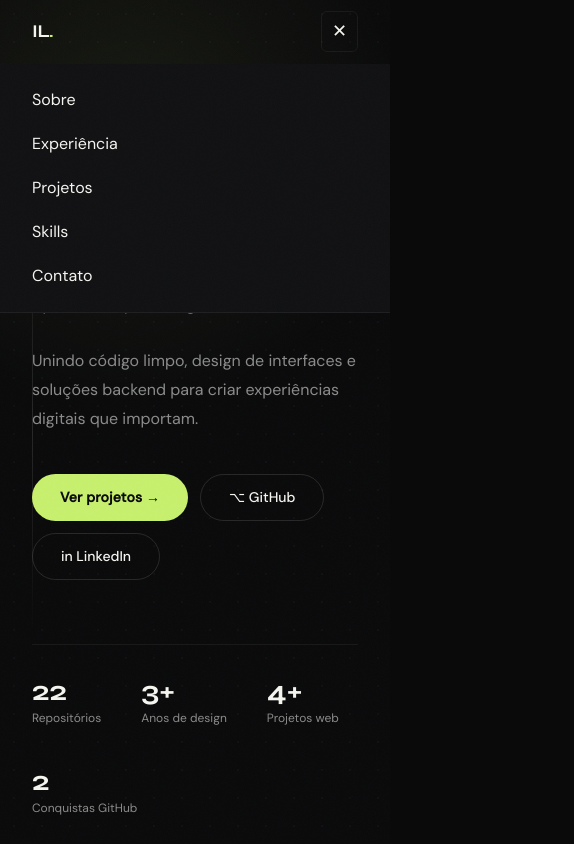
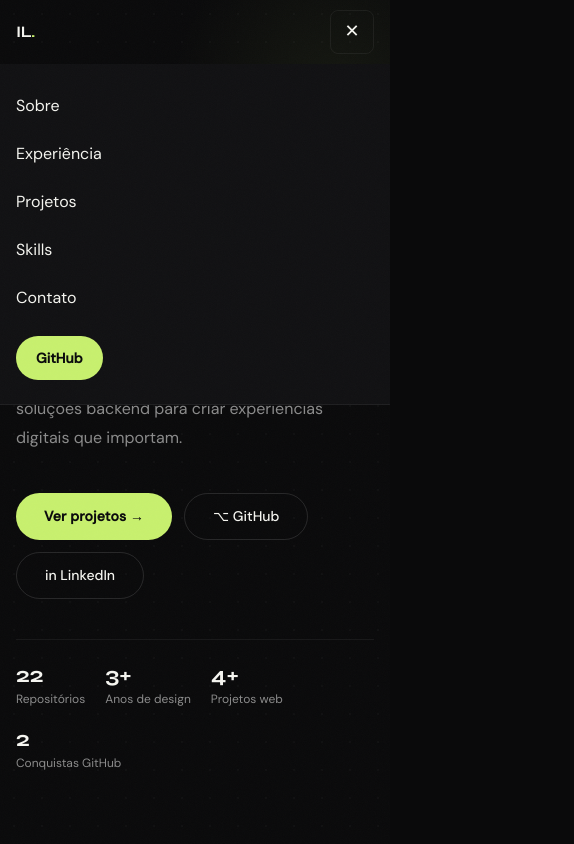
Before and after one commit to 7Zac/portifolio, a Next.js app: page / in a window 390 px wide. Both pictures are taken after a click on the button "Abrir menu". Shown: the top 844 px of the page, 574 px wide, since content can reach past the window. Built offline with nearby package versions, Linux system fonts and the light colour scheme.

Commit message:
chore: adjustment responsived project

```diff
--- a/app/components/Contact.tsx
+++ b/app/components/Contact.tsx
@@ -44,7 +44,7 @@ export default function Contact() {
     border: "1px solid var(--border)",
     borderRadius: "10px",
     padding: "12px 14px",
-    fontSize: "14px",
+    fontSize: "16px",
     color: "var(--text-primary)",
     outline: "none",
     transition: "border-color 0.2s",
@@ -52,12 +52,8 @@ export default function Contact() {
   } as React.CSSProperties;
 
   return (
-    <section
-      id="contato"
-      style={{ padding: "6rem 2rem", maxWidth: "900px", margin: "0 auto" }}
-    >
-      {/* Header */}
-      <div style={{ marginBottom: "3.5rem" }}>
+    <section id="contato" className="section-pad page-container">
+      <div style={{ marginBottom: "clamp(2rem, 5vw, 3.5rem)" }}>
         <p style={{ fontSize: "12px", color: "var(--accent)", fontWeight: 600, letterSpacing: "0.12em", textTransform: "uppercase", marginBottom: "8px" }}>
           <span className="accent-line" />Contato
         </p>
@@ -70,10 +66,9 @@ export default function Contact() {
         </h2>
       </div>
 
-      <div style={{ display: "grid", gridTemplateColumns: "1fr 1fr", gap: "3rem", alignItems: "start" }}>
-        {/* Left — social links */}
+      <div className="grid-2-col">
         <div>
-          <p style={{ fontSize: "15px", color: "var(--text-secondary)", lineHeight: 1.75, marginBottom: "2rem" }}>
+          <p style={{ fontSize: "clamp(15px, 2vw, 16px)", color: "var(--text-secondary)", lineHeight: 1.75, marginBottom: "2rem" }}>
             Estou aberto a novas oportunidades, projetos freelance e colaborações. Me mande uma mensagem ou encontre-me nas redes.
           </p>
           <div style={{ display: "flex", flexDirection: "column", gap: "10px" }}>
@@ -94,6 +89,7 @@ export default function Contact() {
                   padding: "12px 16px",
                   textDecoration: "none",
                   transition: "all 0.2s",
+                  minHeight: "44px",
                 }}
               >
                 <span
@@ -115,23 +111,23 @@ export default function Contact() {
                 >
                   {s.icon}
                 </span>
-                <div>
+                <div style={{ minWidth: 0 }}>
                   <div style={{ fontSize: "13px", fontWeight: 600, color: "var(--text-primary)" }}>{s.label}</div>
-                  <div style={{ fontSize: "12px", color: "var(--text-muted)" }}>{s.desc}</div>
+                  <div style={{ fontSize: "12px", color: "var(--text-muted)", overflow: "hidden", textOverflow: "ellipsis" }}>{s.desc}</div>
                 </div>
-                <span style={{ marginLeft: "auto", color: "var(--text-muted)", fontSize: "14px" }}>→</span>
+                <span style={{ marginLeft: "auto", color: "var(--text-muted)", fontSize: "14px", flexShrink: 0 }}>→</span>
               </a>
             ))}
           </div>
         </div>
 
-        {/* Right — form */}
         <div
           style={{
             background: "var(--bg-2)",
             border: "1px solid var(--border)",
             borderRadius: "20px",
-            padding: "2rem",
+            padding: "clamp(1.25rem, 4vw, 2rem)",
+            minWidth: 0,
           }}
         >
           {sent ? (
@@ -144,6 +140,7 @@ export default function Contact() {
                 Obrigado pelo contato. Responderei em breve!
               </p>
               <button
+                type="button"
                 onClick={() => setSent(false)}
                 style={{
                   marginTop: "1.5rem",
@@ -151,7 +148,8 @@ export default function Contact() {
                   color: "var(--accent)",
                   border: "1px solid rgba(200,240,110,0.2)",
                   borderRadius: "8px",
-                  padding: "8px 20px",
+                  padding: "10px 20px",
+                  minHeight: "44px",
                   fontSize: "14px",
                   cursor: "pointer",
                   fontFamily: "var(--font-body)",
@@ -208,7 +206,7 @@ export default function Contact() {
                   placeholder="Conte sobre o projeto ou oportunidade..."
                   value={formState.message}
                   onChange={(e) => setFormState((f) => ({ ...f, message: e.target.value }))}
-                  style={{ ...inputStyle, resize: "vertical" }}
+                  style={{ ...inputStyle, resize: "vertical", minHeight: "120px" }}
                   onFocus={(e) => (e.target.style.borderColor = "var(--border-hover)")}
                   onBlur={(e) => (e.target.style.borderColor = "var(--border)")}
                 />
@@ -225,12 +223,14 @@ export default function Contact() {
                   border: "none",
                   borderRadius: "10px",
                   padding: "13px",
+                  minHeight: "48px",
                   fontSize: "14px",
                   fontWeight: 600,
                   cursor: sending ? "not-allowed" : "pointer",
                   fontFamily: "var(--font-body)",
                   transition: "all 0.2s",
                   letterSpacing: "0.01em",
+                  width: "100%",
                 }}
               >
                 {sending ? "Enviando..." : "Enviar mensagem →"}
@@ -239,12 +239,6 @@ export default function Contact() {
           )}
         </div>
       </div>
-
-      <style>{`
-        @media (max-width: 700px) {
-          #contato > div:last-child { grid-template-columns: 1fr !important; }
-        }
-      `}</style>
     </section>
   );
 }
--- a/app/components/Hero.tsx
+++ b/app/components/Hero.tsx
@@ -34,12 +34,12 @@ export default function Hero() {
   return (
     <section
       id="hero"
+      className="section-pad-x"
       style={{
         position: "relative",
-        minHeight: "100vh",
+        minHeight: "100dvh",
         display: "flex",
         alignItems: "center",
-        padding: "0 2rem",
         overflow: "hidden",
       }}
     >
@@ -55,20 +55,15 @@ export default function Hero() {
         }}
       />
 
-      {/* Decorative vertical line */}
+      <div className="hero-decor-line" aria-hidden="true" />
+
       <div
+        className="page-container"
         style={{
-          position: "absolute",
-          left: "2rem",
-          top: "25%",
-          bottom: "25%",
-          width: "1px",
-          background:
-            "linear-gradient(to bottom, transparent, var(--border-hover), transparent)",
+          paddingTop: "calc(var(--nav-height) + 2.5rem)",
+          paddingBottom: "2rem",
         }}
-      />
-
-      <div style={{ maxWidth: "900px", margin: "0 auto", width: "100%", paddingTop: "6rem" }}>
+      >
         {/* Status badge */}
         <div
           className="fade-up"
@@ -93,7 +88,7 @@ export default function Hero() {
               animation: "blink 1.5s ease infinite",
             }}
           />
-          <span style={{ fontSize: "12px", color: "var(--accent)", fontWeight: 500, letterSpacing: "0.04em" }}>
+          <span style={{ fontSize: "clamp(11px, 2.5vw, 12px)", color: "var(--accent)", fontWeight: 500, letterSpacing: "0.04em" }}>
             Disponível para novas oportunidades
           </span>
         </div>
@@ -147,7 +142,7 @@ export default function Hero() {
         </p>
 
         {/* CTAs */}
-        <div className="fade-up-5" style={{ display: "flex", gap: "12px", flexWrap: "wrap", marginBottom: "4rem" }}>
+        <div className="fade-up-5 hero-ctas" style={{ display: "flex", gap: "12px", flexWrap: "wrap", marginBottom: "clamp(2.5rem, 6vw, 4rem)" }}>
           <a
             href="#projetos"
             style={{
@@ -243,19 +238,20 @@ export default function Hero() {
 
         {/* Stats row */}
         <div
+          className="hero-stats"
           style={{
             display: "flex",
-            gap: "2.5rem",
+            gap: "clamp(1.25rem, 4vw, 2.5rem)",
             flexWrap: "wrap",
             borderTop: "1px solid var(--border)",
-            paddingTop: "2rem",
+            paddingTop: "clamp(1.5rem, 4vw, 2rem)",
           }}
         >
           {stats.map((s, i) => (
             <div key={i}>
               <div
                 className="font-display"
-                style={{ fontSize: "28px", fontWeight: 700, color: "var(--text-primary)", lineHeight: 1 }}
+                style={{ fontSize: "clamp(22px, 5vw, 28px)", fontWeight: 700, color: "var(--text-primary)", lineHeight: 1 }}
               >
                 {s.value}
               </div>
--- a/app/components/Navbar.tsx
+++ b/app/components/Navbar.tsx
@@ -21,32 +21,38 @@ export default function Navbar() {
     return () => window.removeEventListener("scroll", onScroll);
   }, []);
 
+  useEffect(() => {
+    document.body.classList.toggle("nav-open", menuOpen);
+    return () => document.body.classList.remove("nav-open");
+  }, [menuOpen]);
+
+  useEffect(() => {
+    if (!menuOpen) return;
+    const onKey = (e: KeyboardEvent) => {
+      if (e.key === "Escape") setMenuOpen(false);
+    };
+    window.addEventListener("keydown", onKey);
+    return () => window.removeEventListener("keydown", onKey);
+  }, [menuOpen]);
+
+  const closeMenu = () => setMenuOpen(false);
+
   return (
     <header
+      className="nav-header"
       style={{
-        position: "fixed",
-        top: 0,
-        left: 0,
-        right: 0,
-        zIndex: 100,
-        padding: "0 2rem",
-        height: "64px",
-        display: "flex",
-        alignItems: "center",
-        justifyContent: "space-between",
         background: scrolled ? "rgba(10,10,11,0.85)" : "transparent",
         backdropFilter: scrolled ? "blur(12px)" : "none",
         borderBottom: scrolled ? "1px solid var(--border)" : "1px solid transparent",
-        transition: "all 0.3s ease",
       }}
     >
-      {/* Logo */}
       <a
         href="#"
+        onClick={closeMenu}
         style={{
           fontFamily: "var(--font-display)",
           fontWeight: 700,
-          fontSize: "18px",
+          fontSize: "clamp(16px, 4vw, 18px)",
           color: "var(--text-primary)",
           textDecoration: "none",
           letterSpacing: "-0.02em",
@@ -55,11 +61,7 @@ export default function Navbar() {
         IL<span style={{ color: "var(--accent)" }}>.</span>
       </a>
 
-      {/* Desktop nav */}
-      <nav
-        style={{ display: "flex", gap: "2rem", alignItems: "center" }}
-        className="hidden-mobile"
-      >
+      <nav className="nav-desktop">
         {links.map((l) => (
           <a
             key={l.href}
@@ -86,11 +88,12 @@ export default function Navbar() {
             fontWeight: 500,
             color: "var(--bg)",
             background: "var(--accent)",
-            padding: "6px 16px",
+            padding: "8px 16px",
             borderRadius: "100px",
             textDecoration: "none",
             letterSpacing: "0.02em",
             transition: "opacity 0.2s",
+            whiteSpace: "nowrap",
           }}
           onMouseOver={(e) => ((e.target as HTMLElement).style.opacity = "0.85")}
           onMouseOut={(e) => ((e.target as HTMLElement).style.opacity = "1")}
@@ -99,64 +102,57 @@ export default function Navbar() {
         </a>
       </nav>
 
-      {/* Mobile hamburger */}
       <button
+        type="button"
         onClick={() => setMenuOpen(!menuOpen)}
+        className="nav-mobile-toggle"
         style={{
           background: "none",
           border: "1px solid var(--border)",
-          borderRadius: "6px",
-          padding: "6px 10px",
+          borderRadius: "8px",
+          padding: "0 12px",
           cursor: "pointer",
           color: "var(--text-primary)",
           fontSize: "18px",
-          display: "none",
         }}
-        className="show-mobile"
-        aria-label="Menu"
+        aria-label={menuOpen ? "Fechar menu" : "Abrir menu"}
+        aria-expanded={menuOpen}
       >
         {menuOpen ? "✕" : "☰"}
       </button>
 
-      {/* Mobile menu */}
       {menuOpen && (
-        <div
-          style={{
-            position: "fixed",
-            top: "64px",
-            left: 0,
-            right: 0,
-            background: "var(--bg-2)",
-            borderBottom: "1px solid var(--border)",
-            padding: "1.5rem 2rem",
-            display: "flex",
-            flexDirection: "column",
-            gap: "1.25rem",
-          }}
-        >
+        <nav className="nav-mobile-panel" aria-label="Menu principal">
           {links.map((l) => (
-            <a
-              key={l.href}
-              href={l.href}
-              onClick={() => setMenuOpen(false)}
-              style={{
-                fontSize: "16px",
-                color: "var(--text-primary)",
-                textDecoration: "none",
-              }}
-            >
+            <a key={l.href} href={l.href} className="nav-mobile-link" onClick={closeMenu}>
               {l.label}
             </a>
           ))}
-        </div>
+          <a
+            href={personal.github}
+            target="_blank"
+            rel="noreferrer"
+            onClick={closeMenu}
+            style={{
+              marginTop: "0.75rem",
+              display: "inline-flex",
+              alignItems: "center",
+              justifyContent: "center",
+              minHeight: "44px",
+              fontSize: "14px",
+              fontWeight: 600,
+              color: "var(--bg)",
+              background: "var(--accent)",
+              padding: "10px 20px",
+              borderRadius: "100px",
+              textDecoration: "none",
+              alignSelf: "flex-start",
+            }}
+          >
+            GitHub
+          </a>
+        </nav>
       )}
-
-      <style>{`
-        @media (max-width: 768px) {
-          .hidden-mobile { display: none !important; }
-          .show-mobile { display: block !important; }
-        }
-      `}</style>
     </header>
   );
 }
--- a/app/components/Skills.tsx
+++ b/app/components/Skills.tsx
@@ -18,14 +18,14 @@ export default function Skills() {
   return (
     <section
       id="habilidades"
+      className="section-pad"
       style={{
-        padding: "6rem 2rem",
         background: "var(--bg-2)",
         borderTop: "1px solid var(--border)",
         borderBottom: "1px solid var(--border)",
       }}
     >
-      <div style={{ maxWidth: "900px", margin: "0 auto" }}>
+      <div className="page-container">
         {/* Header */}
         <div style={{ marginBottom: "3.5rem" }}>
           <p style={{ fontSize: "12px", color: "var(--accent)", fontWeight: 600, letterSpacing: "0.12em", textTransform: "uppercase", marginBottom: "8px" }}>
@@ -40,7 +40,7 @@ export default function Skills() {
         </div>
 
         {/* Grid */}
-        <div style={{ display: "grid", gridTemplateColumns: "repeat(auto-fit, minmax(200px, 1fr))", gap: "16px" }}>
+        <div style={{ display: "grid", gridTemplateColumns: "repeat(auto-fit, minmax(min(100%, 200px), 1fr))", gap: "16px" }}>
           {Object.values(skills).map((category) => (
             <div
               key={category.label}
--- a/app/globals.css
+++ b/app/globals.css
@@ -17,6 +17,10 @@
   --accent: #c8f06e;
   --accent-dim: rgba(200, 240, 110, 0.12);
   --accent-dim2: rgba(200, 240, 110, 0.06);
+  --page-max: 900px;
+  --section-x: clamp(1rem, 4vw, 2rem);
+  --section-y: clamp(3.5rem, 8vw, 6rem);
+  --nav-height: 64px;
 }
 
 * { box-sizing: border-box; margin: 0; padding: 0; }
@@ -24,6 +28,14 @@
 html {
   scroll-behavior: smooth;
   background: var(--bg);
+  -webkit-text-size-adjust: 100%;
+}
+
+@media (prefers-reduced-motion: reduce) {
+  html { scroll-behavior: auto; }
+  .fade-up, .fade-up-2, .fade-up-3, .fade-up-4, .fade-up-5,
+  .reveal, .cursor { animation: none !important; opacity: 1 !important; }
+  .card-hover:hover { transform: none; }
 }
 
 body {
@@ -58,16 +70,176 @@ body::before {
   background-size: 200px;
 }
 
+/* Layout */
+.page-container {
+  max-width: var(--page-max);
+  margin: 0 auto;
+  width: 100%;
+}
+
+.section-pad {
+  padding: var(--section-y) var(--section-x);
+}
+
+.section-pad-x {
+  padding-left: var(--section-x);
+  padding-right: var(--section-x);
+}
+
+.grid-2-col {
+  display: grid;
+  grid-template-columns: 1fr 1fr;
+  gap: clamp(1.5rem, 4vw, 3rem);
+  align-items: start;
+}
+
+.grid-facts {
+  display: grid;
+  grid-template-columns: 1fr 1fr;
+  gap: 12px;
+}
+
 /* Glow spot */
 .hero-glow {
   position: absolute;
   top: -20%;
   right: -10%;
-  width: 600px;
-  height: 600px;
+  width: min(600px, 90vw);
+  height: min(600px, 90vw);
   background: radial-gradient(circle, rgba(200,240,110,0.07) 0%, transparent 65%);
   pointer-events: none;
 }
+
+.hero-decor-line {
+  position: absolute;
+  left: var(--section-x);
+  top: 25%;
+  bottom: 25%;
+  width: 1px;
+  background: linear-gradient(to bottom, transparent, var(--border-hover), transparent);
+}
+
+/* Navbar */
+.nav-desktop { display: flex; gap: 2rem; align-items: center; }
+.nav-mobile-toggle { display: none; }
+.nav-header {
+  position: fixed;
+  top: 0;
+  left: 0;
+  right: 0;
+  z-index: 100;
+  padding: 0 var(--section-x);
+  padding-top: env(safe-area-inset-top, 0);
+  height: var(--nav-height);
+  display: flex;
+  align-items: center;
+  justify-content: space-between;
+  transition: background 0.3s ease, border-color 0.3s ease, backdrop-filter 0.3s ease;
+}
+
+.nav-mobile-panel {
+  position: fixed;
+  top: calc(var(--nav-height) + env(safe-area-inset-top, 0));
+  left: 0;
+  right: 0;
+  max-height: calc(100dvh - var(--nav-height) - env(safe-area-inset-top, 0));
+  overflow-y: auto;
+  background: var(--bg-2);
+  border-bottom: 1px solid var(--border);
+  padding: 1.25rem var(--section-x) 1.5rem;
+  display: flex;
+  flex-direction: column;
+  gap: 0.25rem;
+  z-index: 99;
+}
+
+.nav-mobile-link {
+  display: flex;
+  align-items: center;
+  min-height: 44px;
+  font-size: 16px;
+  color: var(--text-primary);
+  text-decoration: none;
+  padding: 0.25rem 0;
+}
+
+/* Experience */
+.exp-timeline-row {
+  display: flex;
+  gap: clamp(1rem, 3vw, 2rem);
+  position: relative;
+}
+
+.exp-card-top {
+  display: flex;
+  justify-content: space-between;
+  align-items: flex-start;
+  flex-wrap: wrap;
+  gap: 8px;
+  margin-bottom: 8px;
+}
+
+/* Footer */
+.footer-inner {
+  display: flex;
+  justify-content: space-between;
+  align-items: center;
+  flex-wrap: wrap;
+  gap: 1rem;
+}
+
+/* Info rows (About) */
+.info-row {
+  display: flex;
+  gap: 12px;
+  align-items: baseline;
+  flex-wrap: wrap;
+}
+
+@media (max-width: 768px) {
+  .nav-desktop { display: none !important; }
+  .nav-mobile-toggle {
+    display: inline-flex !important;
+    align-items: center;
+    justify-content: center;
+    min-width: 44px;
+    min-height: 44px;
+  }
+  .grid-2-col { grid-template-columns: 1fr; }
+  .hero-decor-line { display: none; }
+  .hero-glow {
+    top: -10%;
+    right: -30%;
+    opacity: 0.85;
+  }
+}
+
+@media (max-width: 480px) {
+  .grid-facts { grid-template-columns: 1fr 1fr; gap: 10px; }
+  .footer-inner {
+    flex-direction: column;
+    align-items: flex-start;
+  }
+  .footer-links {
+    flex-wrap: wrap;
+    gap: 1rem 1.25rem !important;
+  }
+  .exp-card-top > div:last-child {
+    width: 100%;
+    justify-content: flex-start;
+  }
+}
+
+@media (max-width: 380px) {
+  .hero-stats { gap: 1.25rem !important; }
+  .hero-ctas { flex-direction: column; }
+  .hero-ctas a {
+    width: 100%;
+    justify-content: center;
+  }
+}
+
+body.nav-open { overflow: hidden; }
 
 /* Animated underline */
 .underline-anim {
```
Also changed, not shown: app/components/About.tsx (+11 -28 lines), app/components/Experience.tsx (+6 -5 lines), app/components/Footer.tsx (+15 -10 lines), app/components/Projects.tsx (+4 -6 lines), app/layout.tsx (+7 -1 lines).
